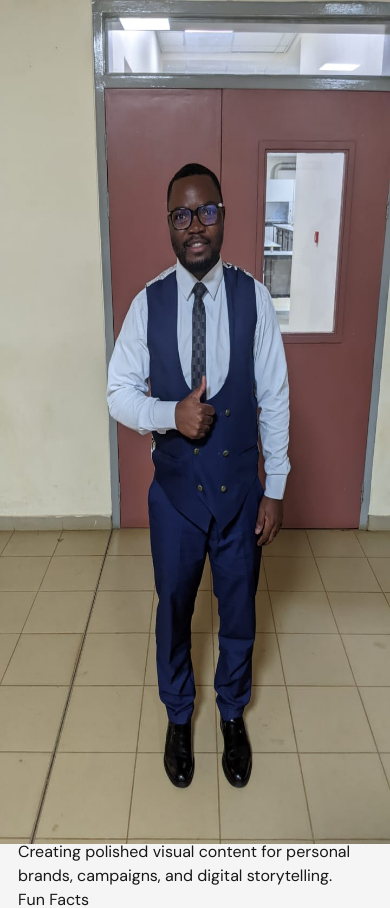
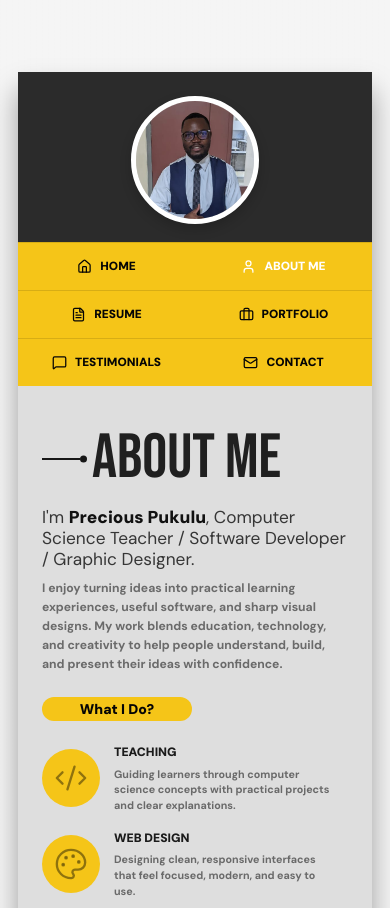
Before and after one commit to pukulu-debulger/precious-portfolio, a Next.js app: page /about in a window 390 px wide. Shown: the top 908 px of the page. Built offline with nearby package versions, Linux system fonts and the light colour scheme.

Commit message:
feat: enhance AboutPage styles for improved layout and responsiveness

```diff
--- a/src/styles/globals.css
+++ b/src/styles/globals.css
@@ -55,6 +55,12 @@ textarea {
 }
 
 .site-shell:has(.home-stage) {
+  display: grid;
+  place-items: center;
+  padding: clamp(22px, 4vw, 38px);
+}
+
+.site-shell:has(.about-template) {
   display: grid;
   place-items: center;
   padding: clamp(22px, 4vw, 38px);
@@ -425,6 +431,290 @@ textarea {
   right: 20%;
 }
 
+.about-template {
+  display: grid;
+  width: min(100%, 1180px);
+  min-height: min(620px, calc(100vh - 76px));
+  grid-template-columns: 204px minmax(0, 1fr);
+  overflow: hidden;
+  background: #dedede;
+  box-shadow: 0 18px 26px rgb(0 0 0 / 36%);
+}
+
+.about-template-sidebar {
+  display: grid;
+  grid-template-rows: 214px 1fr;
+  background: var(--gold);
+}
+
+.about-template-profile {
+  display: grid;
+  place-items: center;
+  background: var(--charcoal);
+}
+
+.about-template-photo {
+  position: relative;
+  width: 152px;
+  aspect-ratio: 1;
+  overflow: hidden;
+  border: 5px solid var(--white);
+  border-radius: 999px;
+  background: var(--line);
+  box-shadow: 0 5px 12px rgb(0 0 0 / 18%);
+}
+
+.about-template-image {
+  object-fit: cover;
+  object-position: 49% 22%;
+  transform: scale(1.72) rotate(1.2deg);
+  transform-origin: 49% 28%;
+}
+
+.about-template-nav {
+  display: flex;
+  flex-direction: column;
+  align-items: center;
+  justify-content: center;
+  gap: 20px;
+  padding: 26px 20px 34px;
+}
+
+.about-template-link {
+  position: relative;
+  display: flex;
+  min-height: 24px;
+  align-items: center;
+  justify-content: center;
+  gap: 8px;
+  color: #050505;
+  font-size: 0.86rem;
+  font-weight: 1000;
+  line-height: 1;
+  text-align: center;
+  text-transform: uppercase;
+}
+
+.about-template-link svg {
+  display: none;
+}
+
+.about-template-link:first-child::before,
+.about-template-link:last-child::after {
+  position: absolute;
+  left: 50%;
+  width: 2px;
+  height: 24px;
+  background: #050505;
+  content: "";
+  transform: translateX(-50%);
+}
+
+.about-template-link:first-child::before {
+  bottom: calc(100% + 8px);
+}
+
+.about-template-link:last-child::after {
+  top: calc(100% + 8px);
+}
+
+.about-template-link.is-active,
+.about-template-link:hover {
+  color: var(--white);
+}
+
+.about-stage {
+  position: relative;
+  min-width: 0;
+  padding: 78px 108px 58px 88px;
+  background: #dedede;
+}
+
+.about-heading-row {
+  display: flex;
+  align-items: center;
+  gap: 18px;
+  margin-bottom: 26px;
+}
+
+.about-title-line {
+  position: relative;
+  width: 64px;
+  height: 2px;
+  flex: 0 0 auto;
+  background: var(--ink);
+}
+
+.about-title-line::after {
+  position: absolute;
+  top: 50%;
+  right: -7px;
+  width: 7px;
+  aspect-ratio: 1;
+  border-radius: 999px;
+  background: var(--ink);
+  content: "";
+  transform: translateY(-50%);
+}
+
+.about-title {
+  margin: 0;
+  color: #202020;
+  font-family: var(--font-display), Impact, sans-serif;
+  font-size: clamp(4.5rem, 8vw, 6.7rem);
+  line-height: 0.85;
+  text-transform: uppercase;
+}
+
+.about-intro-block {
+  max-width: 700px;
+  margin-left: 82px;
+}
+
+.about-lead {
+  margin: 0 0 10px;
+  color: #363636;
+  font-size: clamp(1.2rem, 2vw, 1.55rem);
+  line-height: 1.2;
+}
+
+.about-lead strong {
+  color: #111111;
+  font-weight: 1000;
+}
+
+.about-copy {
+  margin: 0;
+  color: #6a6a6a;
+  font-size: 0.78rem;
+  font-weight: 650;
+  line-height: 1.55;
+}
+
+.about-content-grid {
+  display: grid;
+  grid-template-columns: minmax(265px, 0.82fr) minmax(390px, 1.18fr);
+  gap: 48px;
+  margin: 28px 0 0 82px;
+  padding-right: 10px;
+}
+
+.about-pill-title {
+  display: inline-flex;
+  min-width: 150px;
+  min-height: 24px;
+  align-items: center;
+  justify-content: center;
+  margin: 0 0 22px;
+  border-radius: 999px;
+  background: var(--gold);
+  color: #050505;
+  font-size: 0.88rem;
+  font-weight: 1000;
+  line-height: 1;
+}
+
+.about-service-list {
+  display: grid;
+  gap: 16px;
+}
+
+.about-service {
+  display: grid;
+  grid-template-columns: 68px 1fr;
+  align-items: center;
+  gap: 16px;
+}
+
+.about-service-icon {
+  display: grid;
+  width: 68px;
+  aspect-ratio: 1;
+  place-items: center;
+  border-radius: 999px;
+  background: var(--gold);
+  color: rgb(0 0 0 / 42%);
+}
+
+.about-service h3 {
+  margin: 0 0 5px;
+  color: #1b1b1b;
+  font-size: 0.76rem;
+  font-weight: 1000;
+  letter-spacing: 0;
+  text-transform: uppercase;
+}
+
+.about-service p {
+  margin: 0;
+  color: #696969;
+  font-size: 0.67rem;
+  font-weight: 700;
+  line-height: 1.45;
+}
+
+.about-fact-grid {
+  display: grid;
+  grid-template-columns: repeat(3, minmax(108px, 1fr));
+  gap: 22px 26px;
+}
+
+.about-fact {
+  display: grid;
+  width: min(118px, 100%);
+  aspect-ratio: 1;
+  place-items: center;
+  align-content: center;
+  justify-self: center;
+  border-radius: 999px;
+  background: #050505;
+  color: var(--white);
+  text-align: center;
+}
+
+.about-fact strong {
+  display: block;
+  color: var(--gold);
+  font-size: 1.8rem;
+  font-weight: 1000;
+  line-height: 0.95;
+}
+
+.about-fact span {
+  max-width: 78px;
+  margin-top: 5px;
+  font-size: 0.58rem;
+  font-weight: 1000;
+  line-height: 1.05;
+  text-transform: uppercase;
+}
+
+.about-page-rail {
+  position: absolute;
+  top: 50%;
+  right: 38px;
+  display: flex;
+  align-items: center;
+  flex-direction: column;
+  transform: translateY(-50%);
+}
+
+.about-page-line {
+  width: 2px;
+  height: 34px;
+  background: #050505;
+}
+
+.about-page-icon {
+  display: grid;
+  width: 34px;
+  aspect-ratio: 1;
+  place-items: center;
+  border-radius: 999px;
+  background: #050505;
+  color: var(--gold);
+}
+
 @media (max-width: 1100px) {
   .site-shell {
     padding: 40px 76px 40px 216px;
@@ -449,10 +739,57 @@ textarea {
   .portrait-wrap {
     min-height: 360px;
   }
+
+  .site-shell:has(.about-template) {
+    padding: 40px 28px;
+  }
+
+  .about-template {
+    grid-template-columns: 180px minmax(0, 1fr);
+  }
+
+  .about-template-sidebar {
+    grid-template-rows: 190px 1fr;
+  }
+
+  .about-template-photo {
+    width: 132px;
+  }
+
+  .about-template-nav {
+    gap: 16px;
+  }
+
+  .about-stage {
+    padding: 60px 74px 52px 54px;
+  }
+
+  .about-intro-block,
+  .about-content-grid {
+    margin-left: 0;
+  }
+
+  .about-content-grid {
+    grid-template-columns: 1fr;
+    gap: 34px;
+  }
+
+  .about-fact-grid {
+    grid-template-columns: repeat(3, minmax(96px, 1fr));
+    max-width: 520px;
+  }
+
+  .about-page-rail {
+    right: 24px;
+  }
 }
 
 @media (max-width: 760px) {
   .site-shell {
+    padding: 72px 18px 28px;
+  }
+
+  .site-shell:has(.about-template) {
     padding: 72px 18px 28px;
   }
 
@@ -549,4 +886,95 @@ textarea {
   .hero-icon {
     width: 30px;
   }
+
+  .about-template {
+    grid-template-columns: 1fr;
+    min-height: auto;
+  }
+
+  .about-template-sidebar {
+    grid-template-rows: auto auto;
+  }
+
+  .about-template-profile {
+    padding: 24px 0 18px;
+  }
+
+  .about-template-photo {
+    width: 128px;
+  }
+
+  .about-template-nav {
+    display: grid;
+    grid-template-columns: repeat(2, minmax(0, 1fr));
+    gap: 0;
+    padding: 0;
+  }
+
+  .about-template-link {
+    min-height: 48px;
+    border-top: 1px solid rgb(0 0 0 / 12%);
+    font-size: 0.74rem;
+  }
+
+  .about-template-link svg {
+    display: block;
+  }
+
+  .about-template-link:first-child::before,
+  .about-template-link:last-child::after {
+    display: none;
+  }
+
+  .about-stage {
+    min-height: auto;
+    padding: 46px 24px 38px;
+  }
+
+  .about-heading-row {
+    gap: 12px;
+    margin-bottom: 22px;
+  }
+
+  .about-title-line {
+    width: 38px;
+  }
+
+  .about-title {
+    font-size: clamp(3.2rem, 16vw, 4.6rem);
+  }
+
+  .about-lead {
+    font-size: 1.08rem;
+  }
+
+  .about-copy {
+    font-size: 0.76rem;
+  }
+
+  .about-content-grid {
+    margin-top: 24px;
+  }
+
+  .about-service {
+    grid-template-columns: 58px 1fr;
+    gap: 14px;
+  }
+
+  .about-service-icon {
+    width: 58px;
+  }
+
+  .about-fact-grid {
+    grid-template-columns: repeat(2, minmax(112px, 1fr));
+    gap: 16px;
+  }
+
+  .about-fact {
+    width: min(118px, 100%);
+  }
+
+  .about-page-rail {
+    display: none;
+  }
 }
```
